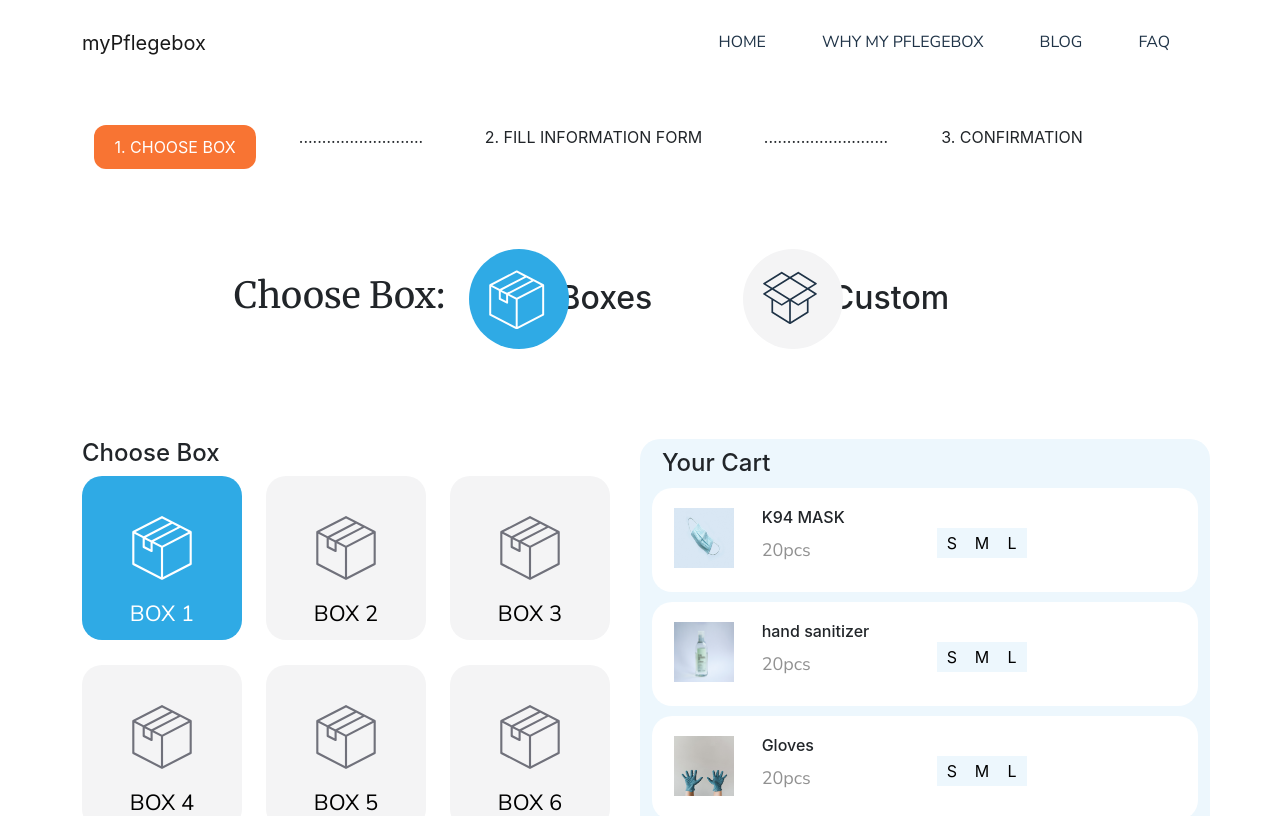
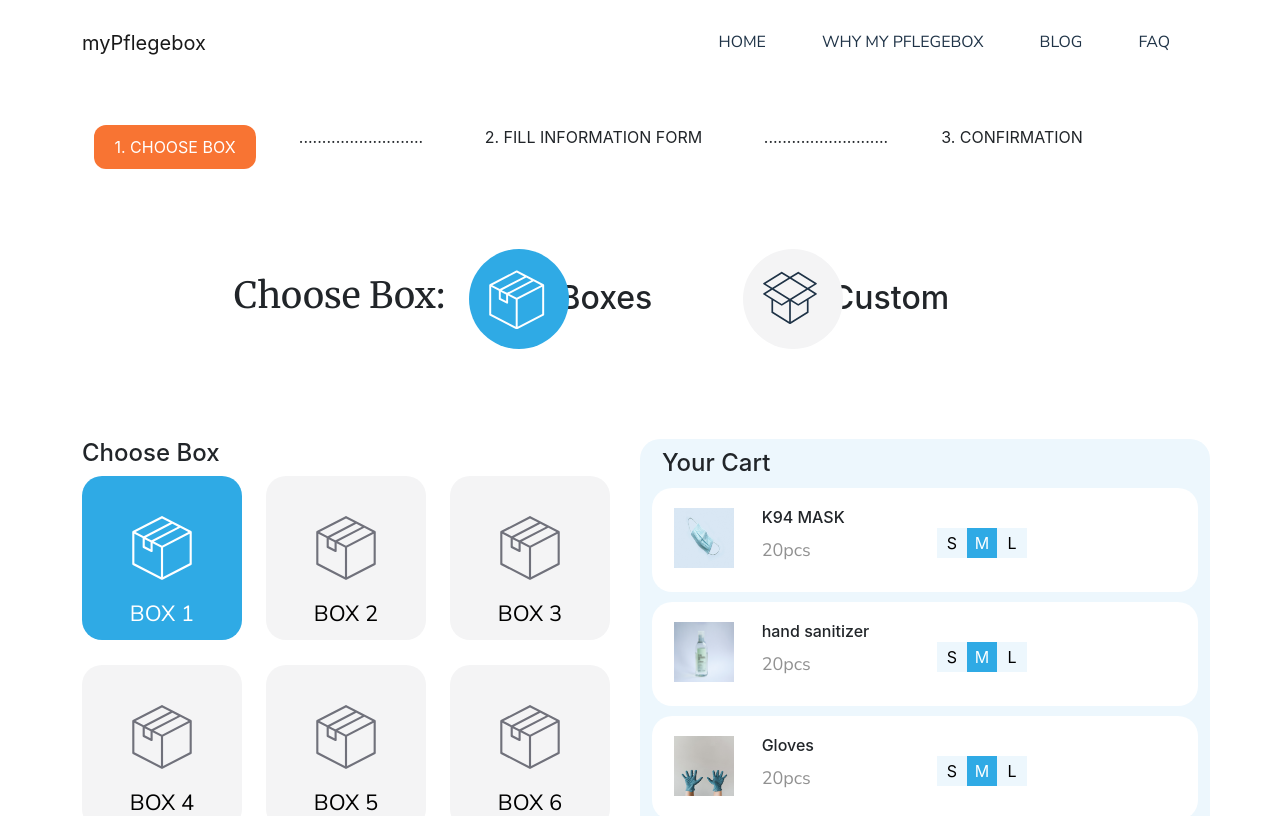
Before and after one commit to ahmedkhalid136/FlegeBOX-FINALIZED, a React (Create React App) app: page /Box in a window 1280 px wide. Shown: the top 816 px of the page. Built offline with nearby package versions, Linux system fonts and the light colour scheme.

Commit message:
Ahmed's main

```diff
--- /dev/null
+++ b/src/components/Bloglist/Popular.js
@@ -0,0 +1,39 @@
+import React,{useState} from 'react'
+import Image2 from "../../Pictures/girl-with-red-hat-Epw-SqZYeyw-unsplash.jpg";
+import Blogdetails from '../Blogdetails/Blogdetails';
+import { Link} from 'react-router-dom';
+function Popular(props) {
+
+
+    return (
+
+
+                <div className="col-lg-4" style={{ textAlign: "left" }}>
+              <Link to={{
+                pathname:'/Blogdetails',
+                aboutProps:{
+                  title:props.title,
+                  content:props.content,
+                  image:props.image
+                }
+              }}>
+                <img src={props.image} className="bloglist-image" />
+                <br />
+                <br />
+                <h4>{props.title}</h4>
+                <br />
+                <p>
+                  {props.content}
+                </p>
+                <br />
+                <p>
+                  <i class="far fa-clock"></i> 4 MIN |{" "}
+                  <i class="far fa-calendar-alt"></i> JULY 20, 2021
+                </p>
+              </Link>
+            </div>
+
+    )
+}
+
+export default Popular
--- a/src/components/Box/BoxComp.js
+++ b/src/components/Box/BoxComp.js
@@ -18,22 +18,29 @@ function BoxComp(props) {
       name: "K94 MASK",
       pcs: 20,
       img: "./Images/pam-menegakis-12yQhBE8nUc-unsplash.jpg",
+      size  :"M",
+      price:40
+
     },
     {
       name: "hand sanitizer",
       pcs: 20,
       img: "./Images/neil-bates-tAZElyZEm40-unsplash.jpg",
+      size:"M",
+      price:20
     },
     {
       name: "Gloves ",
       pcs: 20,
       img: "./Images/clay-banks-e6pK_snssSY-unsplash.jpg",
+      size:"M"
     },
 
     {
       name: "Oxygen tube",
       pcs: 20,
       img: "./Images/mockup-graphics-2WlwSXFw7Kk-unsplash.jpg",
+      size:"M"
     },
   ];
   const box2 = [
@@ -41,22 +48,31 @@ function BoxComp(props) {
       name: "hand sanitizer",
       pcs: 20,
       img: "./Images/neil-bates-tAZElyZEm40-unsplash.jpg",
+      size:"M"
+
     },
     {
       name: "Box2",
       pcs: 20,
       img: "./Images/pam-menegakis-12yQhBE8nUc-unsplash.jpg",
+      size:"M"
+
     },
     {
       name: "Gloves ",
       pcs: 20,
       img: "./Images/clay-banks-e6pK_snssSY-unsplash.jpg",
+      size:"M"
+
+
     },
 
     {
       name: "Oxygen tube",
       pcs: 20,
       img: "./Images/mockup-graphics-2WlwSXFw7Kk-unsplash.jpg",
+      size:"M"
+
     },
   ];
   const box3 = [
@@ -64,21 +80,29 @@ function BoxComp(props) {
       name: "Oxygen tube",
       pcs: 20,
       img: "./Images/mockup-graphics-2WlwSXFw7Kk-unsplash.jpg",
+      size:"M"
+
     },
     {
       name: "Box3",
       pcs: 20,
       img: "./Images/pam-menegakis-12yQhBE8nUc-unsplash.jpg",
+      size:"M"
+
     },
     {
       name: "hand sanitizer",
       pcs: 20,
       img: "./Images/neil-bates-tAZElyZEm40-unsplash.jpg",
+      size:"M"
+
     },
     {
       name: "Gloves ",
       pcs: 20,
       img: "./Images/clay-banks-e6pK_snssSY-unsplash.jpg",
+      size:"M"
+
     },
   ];
   const box4 = [
@@ -86,22 +110,30 @@ function BoxComp(props) {
       name: "Box4",
       pcs: 20,
       img: "./Images/pam-menegakis-12yQhBE8nUc-unsplash.jpg",
+      size:"M"
+
     },
     {
       name: "hand sanitizer",
       pcs: 20,
       img: "./Images/neil-bates-tAZElyZEm40-unsplash.jpg",
+      size:"M"
+
     },
     {
       name: "Gloves ",
       pcs: 20,
       img: "./Images/clay-banks-e6pK_snssSY-unsplash.jpg",
+      size:"M"
+
     },
 
     {
       name: "Oxygen tube",
       pcs: 20,
       img: "./Images/mockup-graphics-2WlwSXFw7Kk-unsplash.jpg",
+      size:"M"
+
     },
   ];
   const box5 = [
@@ -109,22 +141,30 @@ function BoxComp(props) {
       name: "Box5",
       pcs: 20,
       img: "./Images/pam-menegakis-12yQhBE8nUc-unsplash.jpg",
+      size:"M"
+
     },
     {
       name: "hand sanitizer",
       pcs: 20,
       img: "./Images/neil-bates-tAZElyZEm40-unsplash.jpg",
+      size:"M"
+
     },
     {
       name: "Gloves ",
       pcs: 20,
       img: "./Images/clay-banks-e6pK_snssSY-unsplash.jpg",
+      size:"M"
+
     },
 
     {
       name: "Oxygen tube",
       pcs: 20,
       img: "./Images/mockup-graphics-2WlwSXFw7Kk-unsplash.jpg",
+      size:"M"
+
     },
   ];
   const box6 = [
@@ -132,27 +172,33 @@ function BoxComp(props) {
       name: "Box6",
       pcs: 20,
       img: "./Images/pam-menegakis-12yQhBE8nUc-unsplash.jpg",
+      size:"M"
+
     },
     {
       name: "hand sanitizer",
       pcs: 20,
       img: "./Images/neil-bates-tAZElyZEm40-unsplash.jpg",
+      size:"M"
+
     },
     {
       name: "Gloves ",
       pcs: 20,
       img: "./Images/clay-banks-e6pK_snssSY-unsplash.jpg",
+      size:"M"
+
     },
 
     {
       name: "Oxygen tube",
       pcs: 20,
       img: "./Images/mockup-graphics-2WlwSXFw7Kk-unsplash.jpg",
+      size:"M"
+
     },
   ];
-  // {getBox=="box1" && props.box(box1)}
-  //   {getBox=="box2" && props.box(box2)}
-  //   {getBox=="box3" && props.box(box3)}
+
   function check() {
     if (getBox == "box1") {
       props.box(box1);
@@ -369,27 +415,27 @@ function BoxComp(props) {
         <div className="col-lg-12">
           {getBox == "box1" &&
             box1.map((user) => (
-              <Cart1 Name={user.name} pcs={user.pcs} image={user.img} />
+              <Cart1 Name={user.name} pcs={user.pcs} image={user.img} size={user.size} array={box1} />
             ))}
           {getBox == "box2" &&
             box2.map((user) => (
-              <Cart1 Name={user.name} pcs={user.pcs} image={user.img} />
+              <Cart1 Name={user.name} pcs={user.pcs} image={user.img} size={user.size}  array={box2}/>
             ))}
           {getBox == "box3" &&
             box3.map((user) => (
-              <Cart1 Name={user.name} pcs={user.pcs} image={user.img} />
+              <Cart1 Name={user.name} pcs={user.pcs} image={user.img}size={user.size}  array={box3} />
             ))}
           {getBox == "box4" &&
             box4.map((user) => (
-              <Cart1 Name={user.name} pcs={user.pcs} image={user.img} />
+              <Cart1 Name={user.name} pcs={user.pcs} image={user.img} size={user.size}  array={box4}/>
             ))}
           {getBox == "box5" &&
             box5.map((user) => (
-              <Cart1 Name={user.name} pcs={user.pcs} image={user.img} />
+              <Cart1 Name={user.name} pcs={user.pcs} image={user.img}size={user.size}  array={box5}/>
             ))}
           {getBox == "box6" &&
             box6.map((user) => (
-              <Cart1 Name={user.name} pcs={user.pcs} image={user.img} />
+              <Cart1 Name={user.name} pcs={user.pcs} image={user.img} size={user.size}  array={box6}/>
             ))}
         </div>
       </div>
--- a/src/components/CustomBox/CustomBox.js
+++ b/src/components/CustomBox/CustomBox.js
@@ -83,41 +83,41 @@ function CustomBox(props) {
     if (props.product && props.product.length == 0) {
       props.setItem(box);
     }
-    console.log("THE FUCK" + myArr);
+    console.log(myArr,"array jo backend pa ha");
   });
 
-  const box1 = [
-    {
-      name: "K94 MASK",
-      pcs: 20,
-      img: "./Images/pam-menegakis-12yQhBE8nUc-unsplash.jpg",
-      size: "",
-    },
-  ];
-  const box2 = [
-    {
-      name: "hand sanitizer",
-      pcs: 20,
-      img: "./Images/neil-bates-tAZElyZEm40-unsplash.jpg",
-      size: "",
-    },
-  ];
-  const box3 = [
-    {
-      name: "Gloves ",
-      pcs: 20,
-      img: "./Images/clay-banks-e6pK_snssSY-unsplash.jpg",
-      size: "",
-    },
-  ];
-  const box4 = [
-    {
-      name: "Oxygen tube",
-      pcs: 20,
-      img: "./Images/mockup-graphics-2WlwSXFw7Kk-unsplash.jpg",
-      size: "",
-    },
-  ];
+  // const box1 = [
+  //   {
+  //     name: "K94 MASK",
+  //     pcs: 20,
+  //     img: "./Images/pam-menegakis-12yQhBE8nUc-unsplash.jpg",
+  //     size: "",
+  //   },
+  // ];
+  // const box2 = [
+  //   {
+  //     name: "hand sanitizer",
+  //     pcs: 20,
+  //     img: "./Images/neil-bates-tAZElyZEm40-unsplash.jpg",
+  //     size: "",
+  //   },
+  // ];
+  // const box3 = [
+  //   {
+  //     name: "Gloves ",
+  //     pcs: 20,
+  //     img: "./Images/clay-banks-e6pK_snssSY-unsplash.jpg",
+  //     size: "",
+  //   },
+  // ];
+  // const box4 = [
+  //   {
+  //     name: "Oxygen tube",
+  //     pcs: 20,
+  //     img: "./Images/mockup-graphics-2WlwSXFw7Kk-unsplash.jpg",
+  //     size: "",
+  //   },
+  // ];
 
   //function to clear cart
   const clearCart = () => {
--- a/src/components/ProductComponent/BlueProduct.js
+++ b/src/components/ProductComponent/BlueProduct.js
@@ -24,7 +24,7 @@ import {connect} from 'react-redux';
   useEffect(()=>{
      if(props.product[index].sets==0){
        mycount(0);
-       setSize("M");
+       setSize("");
      }
 
   },[props.product[index].sets]);
--- a/src/components/ProductComponent/Cart1.js
+++ b/src/components/ProductComponent/Cart1.js
@@ -1,10 +1,22 @@
-import React, { useState } from "react";
+import React, { useState,useEffect } from "react";
 import "./BlueProduct.css";
 
 export default function Cart(props) {
   const [getBackground, setBackground] = useState(true);
   const [getBackground2, setBackground2] = useState(true);
   const [getBackground3, setBackground3] = useState(true);
+  const{Name,array,size}=props
+  const theObj = array.findIndex((obj) => obj.name == Name);
+  useEffect(() => {
+
+    if (size == "S") {
+      setBackground(!getBackground);
+    } else if (size == "M") {
+      setBackground2(!getBackground2);
+    } else if (size == "L") {
+      setBackground3(!getBackground3);
+    }
+  }, [array]);
   return (
     <div
       className="row cart-section"
@@ -24,12 +36,16 @@ export default function Cart(props) {
       >
         <h6>{props.Name}</h6>
         <p>{props.pcs}pcs</p>
+
       </div>
       <div className="col-lg-6 col-5" style={{ paddingTop: "20px" }}>
         <div className="increment-cart cart1-sizes">
           <button
             onClick={() => {
               setBackground(!getBackground);
+              setBackground3(true)
+              setBackground2(true)
+              array[theObj].size="S"
             }}
             className={getBackground ? "sizes1" : "increment-buttons1"}
           >
@@ -38,6 +54,9 @@ export default function Cart(props) {
           <button
             onClick={() => {
               setBackground2(!getBackground2);
+              setBackground(true)
+              setBackground3(true)
+              array[theObj].size="M"
             }}
             className={getBackground2 ? "sizes1" : "increment-buttons1"}
           >
@@ -46,6 +65,11 @@ export default function Cart(props) {
           <button
             onClick={() => {
               setBackground3(!getBackground3);
+              setBackground(true)
+              setBackground2(true)
+
+              array[theObj].size="L"
+             console.log(   "size is empty")
             }}
             className={getBackground3 ? "sizes1" : "increment-buttons1"}
           >
```
Also changed, not shown: src/components/Blogdetails/Blogdetails.js (+4 -18 lines), src/components/Bloglist/Bloglist.js (+25 -112 lines).
